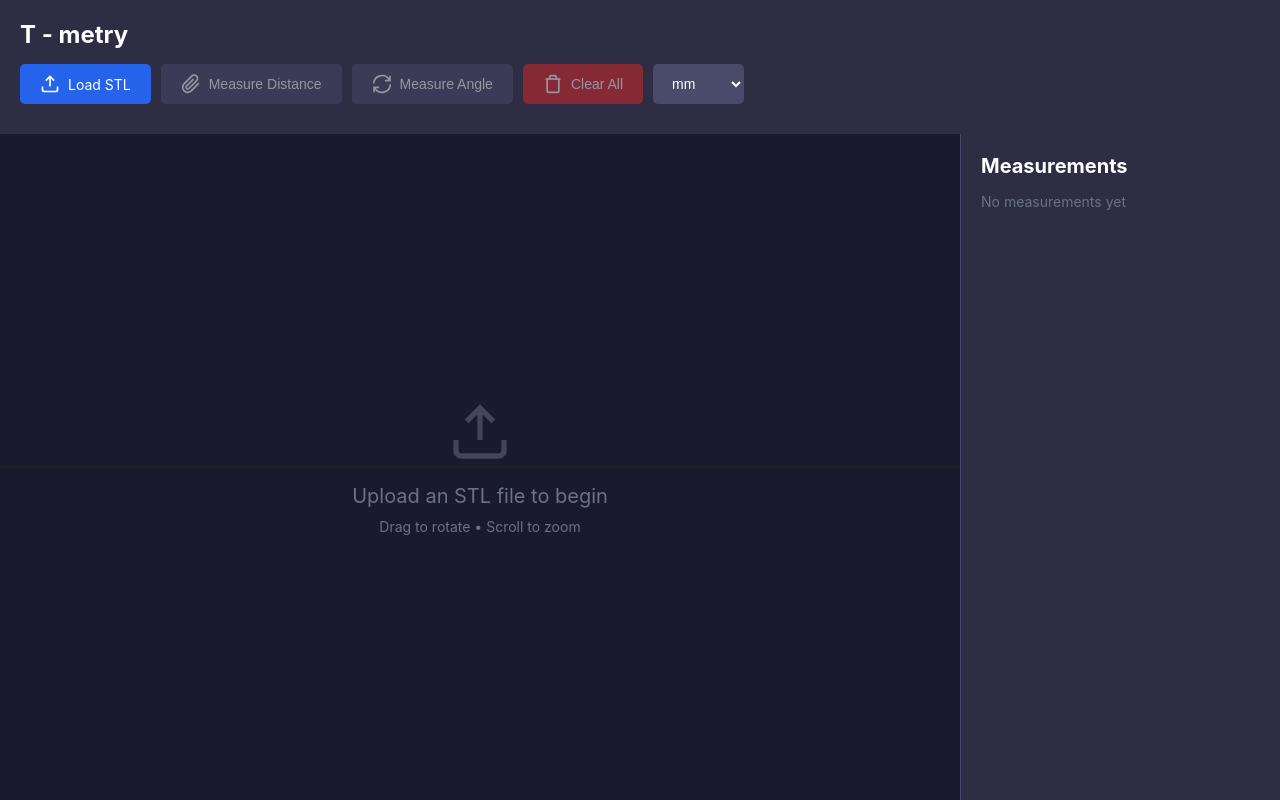
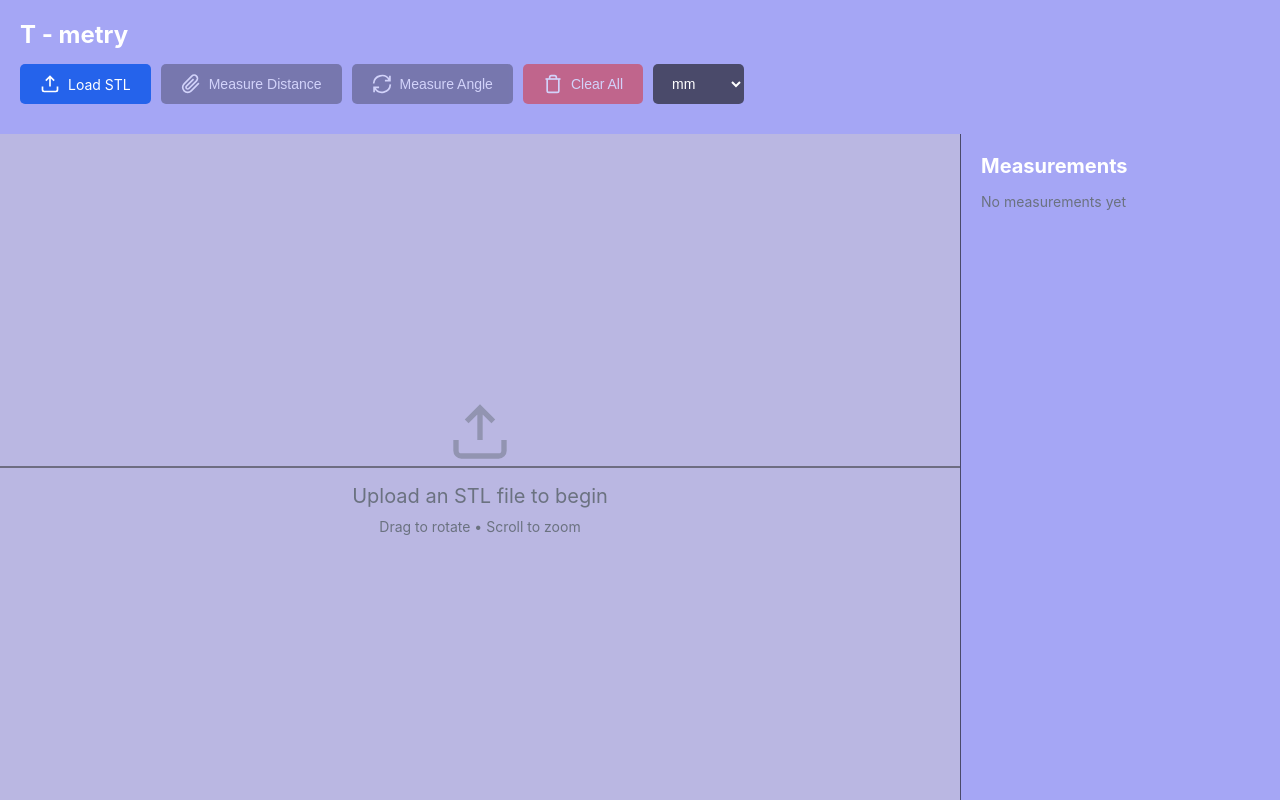
Before and after one commit to techbroscom/stlTamperAnalysis, a plain HTML site: page index.html in a window 1280 px wide. Drawn offline with nearby package versions, Linux system fonts and the light colour scheme.

Commit message:
color changes

```diff
--- a/index.html
+++ b/index.html
@@ -27,7 +27,7 @@
         }
 
         #header {
-            background: #2d2d44;
+            background: #a5a6f5;
             padding: 20px;
             box-shadow: 0 2px 10px rgba(0,0,0,0.3);
         }
@@ -160,7 +160,7 @@
 
         #sidebar {
             width: 320px;
-            background: #2d2d44;
+            background: #a5a6f5;
             padding: 20px;
             overflow-y: auto;
             border-left: 1px solid #4a4a6a;
@@ -426,7 +426,7 @@
         function init() {
             // Scene
             scene = new THREE.Scene();
-            scene.background = new THREE.Color(0x1a1a2e);
+            scene.background = new THREE.Color(0xBAB7E2);
 
             // Camera
             camera = new THREE.PerspectiveCamera(
@@ -510,9 +510,9 @@
 
             const geometry = parseSTL(arrayBuffer);
             geometry.computeVertexNormals();
-            geometry.center();
 
             const material = new THREE.MeshPhongMaterial({
+                color: 0x58BDDC,
                 specular: 0x111111,
                 shininess: 200
             });
```
